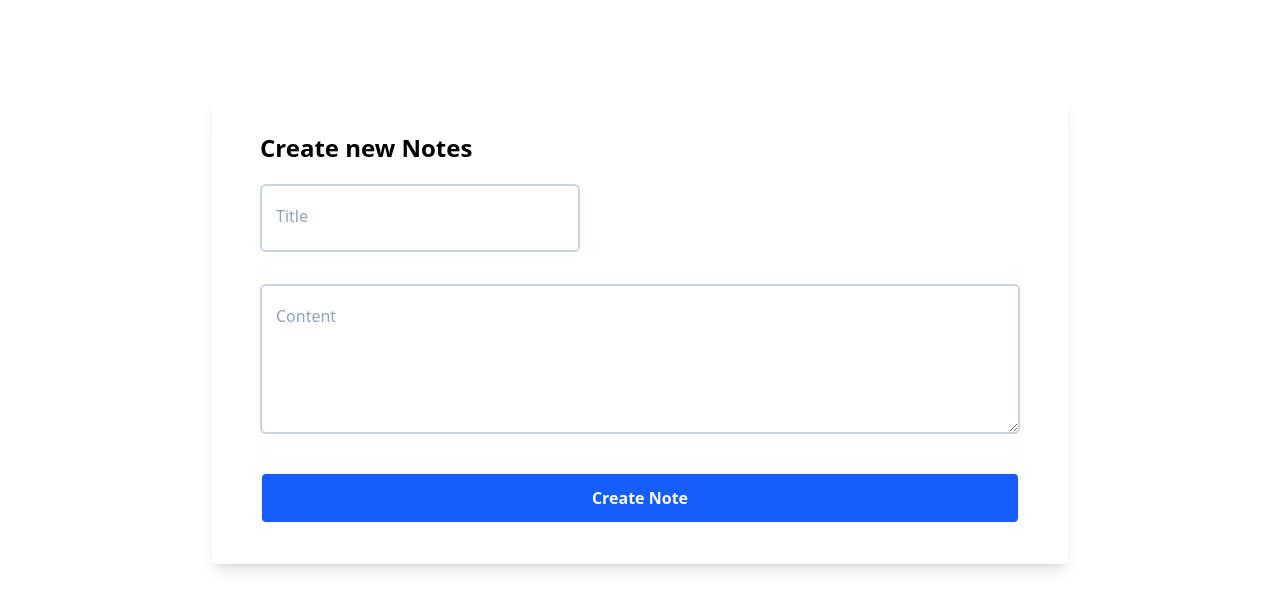
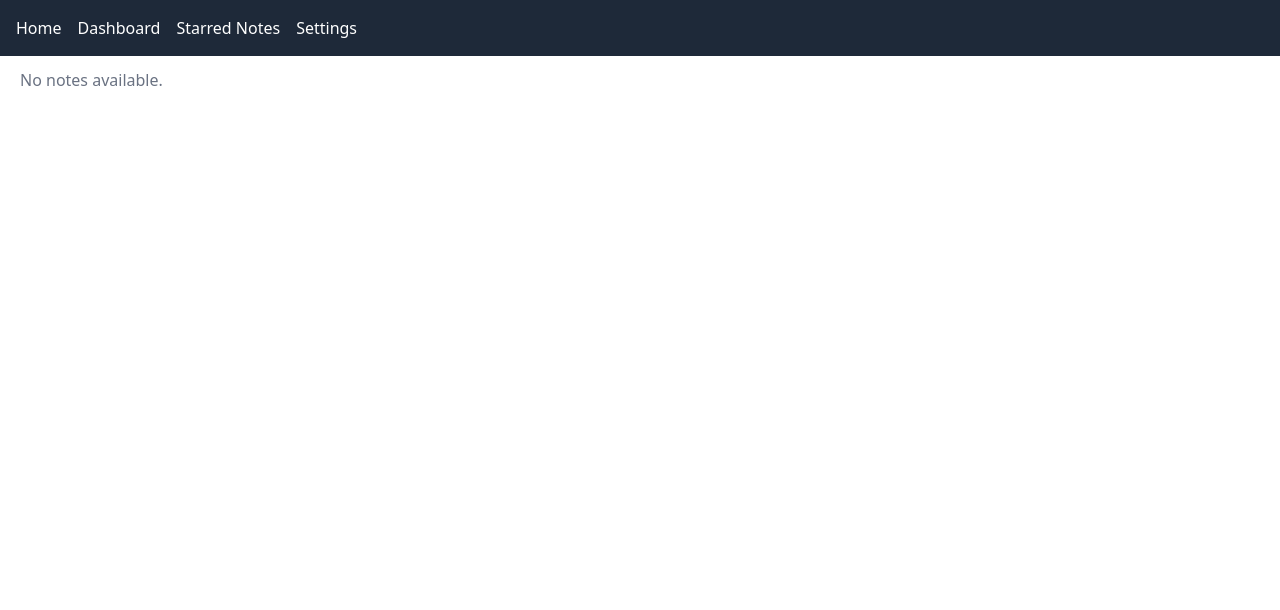
Before and after one commit to morshed-murad/Notes_App, a React (Vite) app: page / in a window 1280 px wide. Shown: the top 610 px of the page. Built offline with nearby package versions, Linux system fonts and the light colour scheme.

Commit message:
Implement routing and layout for note-taking app; add navbar, edit note functionality, and note listing. Update note storage to handle creation and updates with timestamps.

```diff
--- a/src/App.tsx
+++ b/src/App.tsx
@@ -1,9 +1,29 @@
+import { BrowserRouter as Router, Routes, Route } from "react-router-dom";
+import { DashboardPage } from "./pages/dashboard";
+import { StarredNotesPage } from "./pages/starred-notes";
+import { EditeNotePage } from "./pages/edit-note";
 import { CreateNotesPage } from "./pages/create-notes";
-
+import { NoteListPage } from "./pages/list-note";
+import { Navbar } from "./components/navbar";
 export function App() {
   return (
-    <>
-      <CreateNotesPage />
-    </>
+    <Router>
+      <div className="flex">
+        <Navbar />
+        <div className="flex-grow ">
+          <Routes>
+            <Route path="/" element={<NoteListPage />} />
+            <Route path="/notes" element={<DashboardPage />} />
+            <Route path="/notes/create" element={<CreateNotesPage />} />
+            <Route path="/notes/:id" element={<EditeNotePage />} />
+            <Route path="/favorites" element={<StarredNotesPage />} />
+            <Route
+              path="/settings"
+              element={<div>Settings - Theme Toggle</div>}
+            />
+          </Routes>
+        </div>
+      </div>
+    </Router>
   );
 }
--- /dev/null
+++ b/src/components/navbar.tsx
@@ -0,0 +1,27 @@
+import { Link, Outlet } from "react-router-dom";
+
+export function Navbar() {
+  return (
+    <div className="flex flex-col">
+      <nav className="bg-gray-800 text-white p-4 fixed top-0 left-0 w-full">
+        <ul className="flex gap-4">
+          <li>
+            <Link to="/">Home</Link>
+          </li>
+          <li>
+            <Link to="/notes">Dashboard</Link>
+          </li>
+          <li>
+            <Link to="/favorites">Starred Notes</Link>
+          </li>
+          <li>
+            <Link to="/settings">Settings</Link>
+          </li>
+        </ul>
+      </nav>
+      <main className="mt-24">
+        <Outlet />
+      </main>
+    </div>
+  );
+}
--- a/src/pages/create-notes/components/create-note.tsx
+++ b/src/pages/create-notes/components/create-note.tsx
@@ -17,12 +17,14 @@ export function CreateNote() {
   } = useForm<Note>();
   const addNote = useNoteStore((state: any) => state.addNote);
 
-  const onSubmit = (data: Note) => {
+  const onSubmit = (data: Omit<Note, "id">) => {
     setIsLoading(true);
-    addNote(data);
-    toast.success("Note added successfully!");
-    setIsLoading(false);
-    reset();
+    setTimeout(() => {
+      addNote(data);
+      toast.success("Note added successfully!");
+      setIsLoading(false);
+      reset();
+    }, 2000);
   };
 
   return (
@@ -65,6 +67,7 @@ export function CreateNote() {
           type="submit"
           className="btn btn-primary hover:bg-green-700 focus:outline-none focus:ring-2 focus:ring-green-600 focus:ring-opacity-50"
           label={isLoading ? "Loading..." : "Create Note"}
+          disabled={isLoading}
         />
       </form>
     </div>
--- a/src/pages/dashboard/index.tsx
+++ b/src/pages/dashboard/index.tsx
@@ -1,3 +1,12 @@
+import { Navbar } from "../../components/navbar";
+import { Outlet } from "react-router-dom";
 export function DashboardPage() {
-  return <div></div>;
+  return (
+    <div>
+      <Navbar />
+      <main>
+        <Outlet />
+      </main>
+    </div>
+  );
 }
--- /dev/null
+++ b/src/pages/edit-note/components/EditNote.tsx
@@ -0,0 +1,59 @@
+import { useEffect } from "react";
+import { useParams } from "react-router-dom";
+import { useForm } from "react-hook-form";
+import useNoteStore from "../../../store/useNoteStore";
+import { Input } from "../../../components/inputs/inputs";
+import { TextArea } from "../../../components/inputs/TextArea";
+import { Button } from "../../../components/button";
+import { Note } from "../../../types/note";
+
+export function EditNote() {
+  const { noteId } = useParams();
+  const note = useNoteStore((state: any) =>
+    state.notes.find((n: Note) => n.id === noteId)
+  );
+
+  const {
+    register,
+    handleSubmit,
+    setValue,
+    formState: { errors },
+  } = useForm<Note>();
+
+  // Set form default values when the note is loaded
+  useEffect(() => {
+    if (note) {
+      setValue("title", note.title);
+      setValue("content", note.content);
+    }
+  }, [note, setValue]);
+
+
+const updateNote = useNoteStore((state: any) => state.updateNote);
+
+const onSubmit = (data: Note) => {
+  updateNote(noteId as string, data);
+};
+
+  return (
+    <form onSubmit={handleSubmit(onSubmit)} className="space-y-6">
+      <h1 className="text-xl font-bold">Edit Note</h1>
+      <Input
+        id="title"
+        label="Title"
+        type="text"
+        register={register}
+        errors={errors}
+        className="input input-bordered w-full max-w-xs"
+      />
+      <TextArea
+        id="content"
+        label="Content"
+        register={register}
+        errors={errors}
+        className="textarea textarea-bordered"
+      />
+      <Button type="submit" className="btn btn-primary" label="Update Note" />
+    </form>
+  );
+}
--- /dev/null
+++ b/src/pages/edit-note/index.tsx
@@ -0,0 +1,9 @@
+import { EditNote } from "./components/EditNote";
+
+export function EditeNotePage() {
+  return (
+    <div>
+      <EditNote />
+    </div>
+  );
+}
--- /dev/null
+++ b/src/pages/list-note/components/list-note.tsx
@@ -0,0 +1,41 @@
+import { Note } from "../../../types/note";
+import useNoteStore from "../../../store/useNoteStore";
+
+export function NotesList() {
+  const notes = useNoteStore((state: any) => state.notes);
+  const formatDate = (dateString: string) => {
+    const date = new Date(dateString);
+    return date.toLocaleDateString("en-US", {
+      year: "numeric",
+      month: "long",
+      day: "numeric",
+    });
+  };
+  return (
+    <div className="m-5">
+      <h2 className="text-2xl font-bold mb-4">Your Notes</h2>
+      {notes.length === 0 ? (
+        <p className="text-gray-500">No notes available.</p>
+      ) : (
+        <ul className="list-none p-0">
+          {notes.map((note: Note, index: number) => (
+            <li
+              key={index}
+              className="mb-2 p-2 border border-gray-300 rounded-lg"
+            >
+              <h3 className="text-xl font-semibold">{note.title}</h3>
+              <p className="text-gray-700">{note.content}</p>
+              <small className="text-gray-600">
+                Created: {formatDate(note.createdAt)}
+              </small>
+              <br />
+              <small className="text-gray-600">
+                Last Updated: {formatDate(note.updatedAt)}
+              </small>
+            </li>
+          ))}
+        </ul>
+      )}
+    </div>
+  );
+}
--- /dev/null
+++ b/src/pages/list-note/index.tsx
@@ -0,0 +1,9 @@
+import { NotesList } from "./components/list-note";
+
+export function NoteListPage() {
+  return (
+    <div>
+      <NotesList />
+    </div>
+  );
+}
--- /dev/null
+++ b/src/pages/starred-notes/index.tsx
@@ -0,0 +1,3 @@
+export function StarredNotesPage() {
+  return <div>StarredNotesPage</div>;
+}
--- a/src/store/useNoteStore.ts
+++ b/src/store/useNoteStore.ts
@@ -6,8 +6,25 @@ const useNoteStore = create(
   persist(
     (set) => ({
       notes: [] as Note[],
-      addNote: (note: Note) =>
-        set((state: any) => ({ notes: [...state.notes, note] })),
+      addNote: (note: Omit<Note, "id">) =>
+        set((state: any) => ({
+          notes: [
+            ...state.notes,
+            {
+              id: crypto.randomUUID(),
+              ...note,
+              createdAt: new Date().toISOString(),
+            },
+          ],
+        })),
+      updateNote: (id: string, updatedData: Partial<Note>) =>
+        set((state: any) => ({
+          notes: state.notes.map((note: Note) =>
+            note.id === id
+              ? { ...note, ...updatedData, updatedAt: new Date().toISOString() }
+              : note
+          ),
+        })),
     }),
     {
       name: "note-storage",
--- a/src/types/note.ts
+++ b/src/types/note.ts
@@ -2,6 +2,6 @@ export interface Note {
   id: string;
   title: string;
   content: string;
-  createdAt: Date;
-  updatedAt: Date;
+  createdAt: string;
+  updatedAt: string;
 }
```
